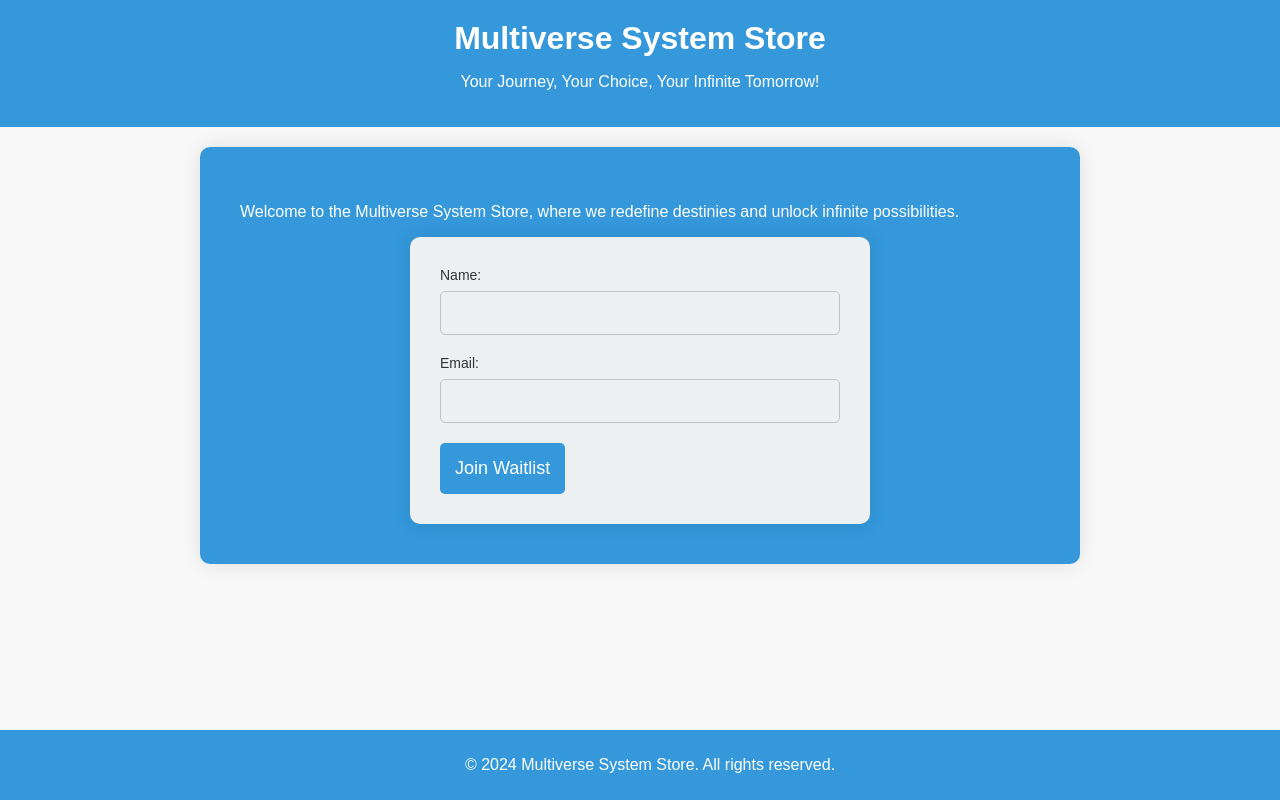
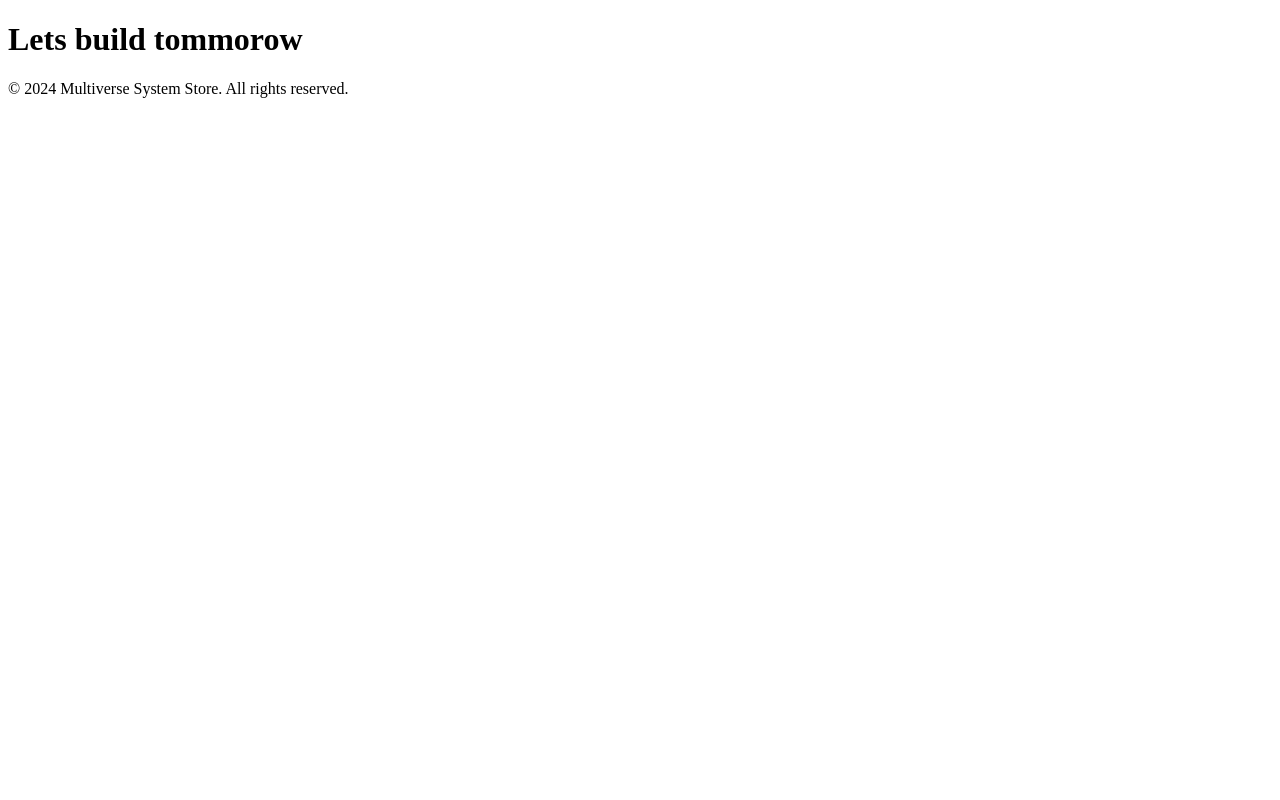
Before and after one commit to iamnirajdotcom/codercastell, a plain HTML site: page index.html in a window 1280 px wide. Drawn offline with Linux system fonts and the light colour scheme.

Commit message:
Modify index.html and Delete script.js and style.css

```diff
--- a/index.html
+++ b/index.html
@@ -3,31 +3,16 @@
 <head>
     <meta charset="UTF-8">
     <meta name="viewport" content="width=device-width, initial-scale=1.0">
-    <link rel="stylesheet" type="text/css" href="style.css">
-    <script src="script.js" defer></script>
-    <title>Multiverse System Store</title>
+
+    <title>Coder Castell</title>
 </head>
 <body>
     <header>
-        <h1>Multiverse System Store</h1>
-        <p>Your Journey, Your Choice, Your Infinite Tomorrow!</p>
+        <h1>Lets build tommorow</h1>
+
     </header>
 
-    <section>
-        <p>Welcome to the Multiverse System Store, where we redefine destinies and unlock infinite possibilities.</p>
-        <!-- You can add more content or sections here -->
 
-        <!-- Waitlist Form -->
-        <form action="#" method="post" id="waitlistForm" onsubmit="joinWaitlist(); return false;">
-            <label for="name">Name:</label>
-            <input type="text" id="name" name="name" required>
-
-            <label for="email">Email:</label>
-            <input type="email" id="email" name="email" required>
-
-            <button type="submit">Join Waitlist</button>
-        </form>
-    </section>
 
     <footer>
         <p>&copy; 2024 Multiverse System Store. All rights reserved.</p>
--- a/script.js
+++ /dev/null
@@ -1,15 +0,0 @@
-// script.js
-
-function joinWaitlist() {
-    // Get form values
-    var name = document.getElementById('name').value;
-    var email = document.getElementById('email').value;
-
-    // Simulate sending details to your email (replace this with actual server-side code)
-    var mailtoLink = 'mailto:iamniraj@gmail.com?subject=Waitlist%20Submission&body=Name:%20' + name + '%0AEmail:%20' + email;
-    window.location.href = mailtoLink;
-
-    // You can also log the details to the console (for testing purposes)
-    console.log('Name:', name);
-    console.log('Email:', email);
-}
--- a/style.css
+++ /dev/null
@@ -1,138 +0,0 @@
-/* style.css */
-
-body {
-    font-family: 'Arial', sans-serif;
-    margin: 0;
-    padding: 0;
-    background-color: #f8f8f8;
-    color: #333;
-}
-
-header {
-    background-color: #3498db;
-    color: #fff;
-    text-align: center;
-    padding: 20px;
-}
-
-header h1 {
-    margin: 0;
-}
-
-section {
-    max-width: 800px;
-    margin: 20px auto;
-    padding: 20px;
-    background-color: #fff;
-    box-shadow: 0 0 10px rgba(0, 0, 0, 0.1);
-}
-
-footer {
-    text-align: center;
-    padding: 10px;
-    background-color: #3498db;
-    color: #fff;
-    position: fixed;
-    bottom: 0;
-    width: 100%;
-}
-/*
-section {
-    max-width: 800px;
-    margin: 20px auto;
-    padding: 20px;
-    background-color: #fff;
-    box-shadow: 0 0 10px rgba(0, 0, 0, 0.1);
-}
-
-form {
-    max-width: 400px;
-    margin: 20px auto;
-}
-
-label {
-    display: block;
-    margin-bottom: 8px;
-    color: #333;
-}
-
-input {
-    width: 100%;
-    padding: 10px;
-    margin-bottom: 16px;
-    border: 1px solid #ddd;
-    border-radius: 4px;
-    box-sizing: border-box;
-}
-
-button {
-    background-color: #3498db;
-    color: #fff;
-    padding: 12px;
-    border: none;
-    border-radius: 4px;
-    cursor: pointer;
-}
-
-button:hover {
-    background-color: #2980b9;
-} */
-section {
-    max-width: 800px;
-    margin: 20px auto;
-    padding: 40px;
-    background-color: #3498db; /* Dodger Blue */
-    color: #fff;
-    box-shadow: 0 0 20px rgba(0, 0, 0, 0.1);
-    border-radius: 10px;
-}
-
-form {
-    max-width: 400px;
-    margin: 0 auto;
-    background-color: #ecf0f1; /* Dim White */
-    padding: 30px;
-    border-radius: 10px;
-    box-shadow: 0 0 20px rgba(0, 0, 0, 0.1);
-}
-
-label {
-    display: block;
-    margin-bottom: 8px;
-    font-size: 14px;
-    color: #333;
-}
-
-input {
-    width: 100%;
-    padding: 12px;
-    margin-bottom: 20px;
-    border: 1px solid #bdc3c7; /* Silver */
-    border-radius: 5px;
-    box-sizing: border-box;
-    font-size: 16px;
-    color: #333;
-    background-color: #ecf0f1; /* Dim White */
-}
-
-button {
-    background-color: #3498db; /* Dodger Blue */
-    color: #fff;
-    padding: 15px;
-    border: none;
-    border-radius: 5px;
-    cursor: pointer;
-    font-size: 18px;
-    transition: background-color 0.3s ease;
-}
-
-button:hover {
-    background-color: #2980b9; /* Darker Dodger Blue */
-}
-
-/* Style for better form responsiveness */
-@media screen and (max-width: 600px) {
-    form {
-        width: 90%;
-    }
-}
```
